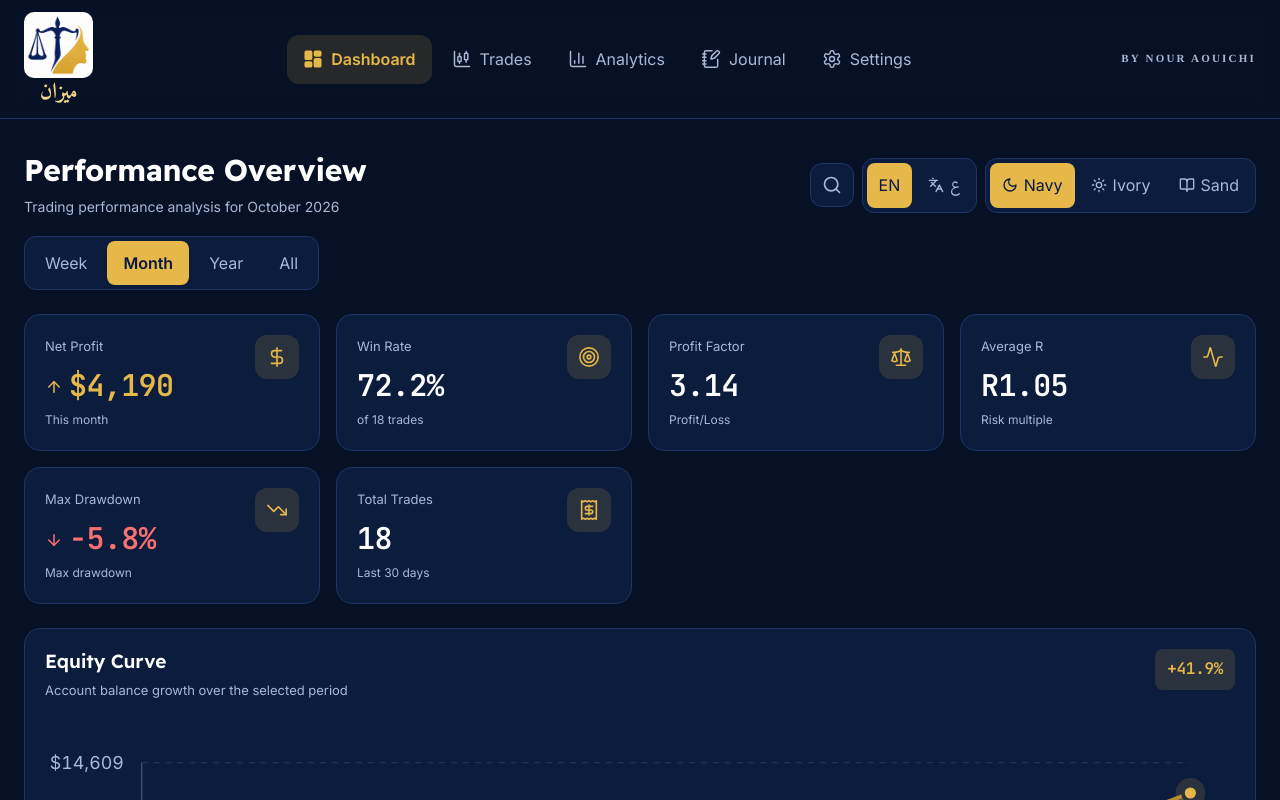
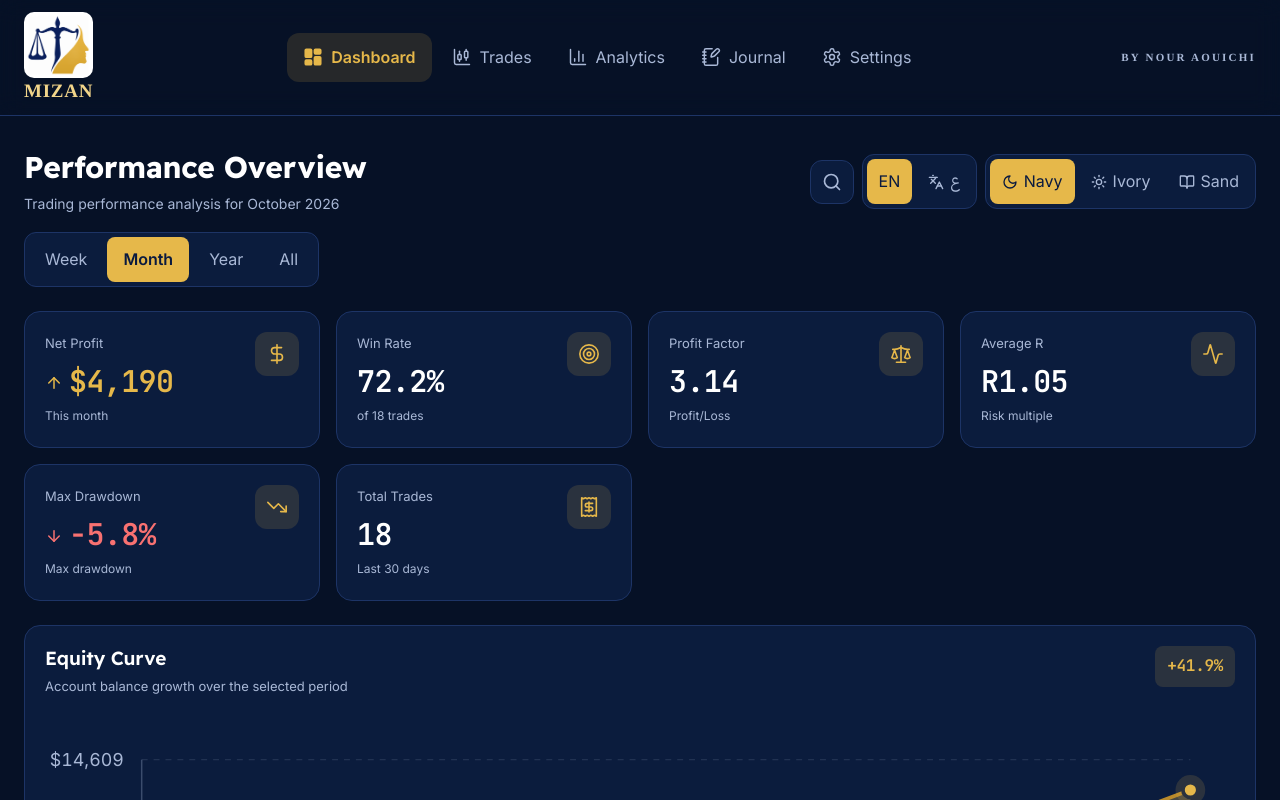
Before and after one commit to nouraouichi6699-cmd/TraidingJournal-N, a React (Vite) app: page / in a window 1280 px wide. Shown: the top 800 px of the page. Built offline with nearby package versions, Linux system fonts and the light colour scheme; the HTML template or start-up script is replaced by a standard one.

Commit message:
Show MIZAN under the logo in English, Arabic name in Arabic
Co-Authored-By: Claude Sonnet 5.5 <noreply@anthropic.com>
Claude-Session: https://claude.ai/code/session_01NPUQoLpHQExDxAWbLDVbQd

```diff
--- a/src/App.tsx
+++ b/src/App.tsx
@@ -38,7 +38,7 @@ export default function App() {
         }}
       >
         <div className="mobile-only mb-6 flex items-center justify-between gap-3">
-          <Brand size="sm" />
+          <Brand lang={lang} size="sm" />
           <div className="flex items-center gap-3">
             <ByLine />
             <button
--- a/src/components/Brand.tsx
+++ b/src/components/Brand.tsx
@@ -1,8 +1,12 @@
+import type { Lang } from "../types";
+
 interface Props {
+  lang: Lang;
   size?: "md" | "sm";
 }
 
-export default function Brand({ size = "md" }: Props) {
+export default function Brand({ lang, size = "md" }: Props) {
+  const isAr = lang === "ar";
   const h = size === "md" ? 66 : 54;
   return (
     <div className="flex flex-col items-center" style={{ gap: 2 }}>
@@ -13,14 +17,14 @@ export default function Brand({ size = "md" }: Props) {
         style={{ height: h, width: "auto", borderRadius: 10, background: "#fff", padding: 2 }}
       />
       <span
-        className="font-wordmark-ar"
+        className={isAr ? "font-wordmark-ar" : "font-wordmark"}
         style={{
           color: "var(--accent)",
-          fontSize: size === "md" ? 22 : 18,
+          fontSize: isAr ? (size === "md" ? 22 : 18) : size === "md" ? 19 : 16,
           lineHeight: 1.2,
         }}
       >
-        ميزان
+        {isAr ? "ميزان" : "MIZAN"}
       </span>
     </div>
   );
--- a/src/components/TopNav.tsx
+++ b/src/components/TopNav.tsx
@@ -30,7 +30,7 @@ export default function TopNav({ active, onSelect, lang }: Props) {
       style={{ paddingTop: "env(safe-area-inset-top)" }}
     >
       <div className="mx-auto flex max-w-7xl items-center justify-between gap-4 px-6 py-3">
-        <Brand />
+        <Brand lang={lang} />
 
         <nav aria-label={lang === "ar" ? "القائمة الرئيسية" : "Main navigation"}>
           <ul className="flex items-center gap-1">
```
Also changed, not shown: 3 other files (tests, documents, lock files or other folders).
